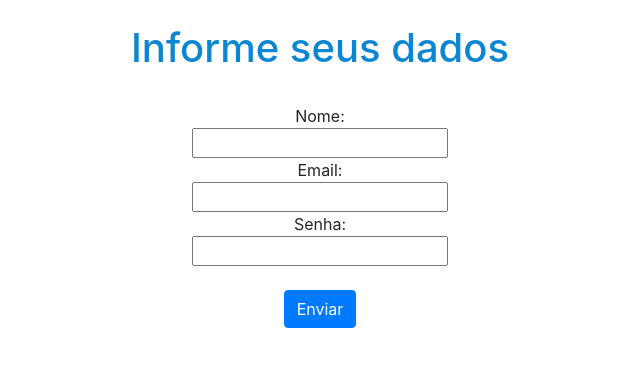
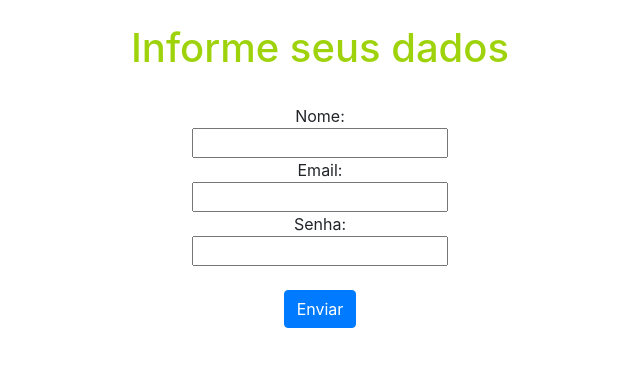
Before and after one commit to roger437unix/azure, a Flask app: page / in a window 1280 px wide. Shown: the top 367 px of the page, without its empty margins (320-960 px from the left). Run offline with Flask 2, Linux system fonts and the light colour scheme; some libraries are stand-ins or nearby versions.

Commit message:
teste GitHub Action

```diff
--- a/templates/formulario.html
+++ b/templates/formulario.html
@@ -9,7 +9,7 @@
     {% block conteudo %}
     <div style="text-align:center">
         <br>
-        <h1 style="color: rgb(11, 134, 211);">Informe seus dados</h1>
+        <h1 style="color: rgb(158, 211, 11);">Informe seus dados</h1>
         <br>
         <form method="POST">
             Nome:
```
